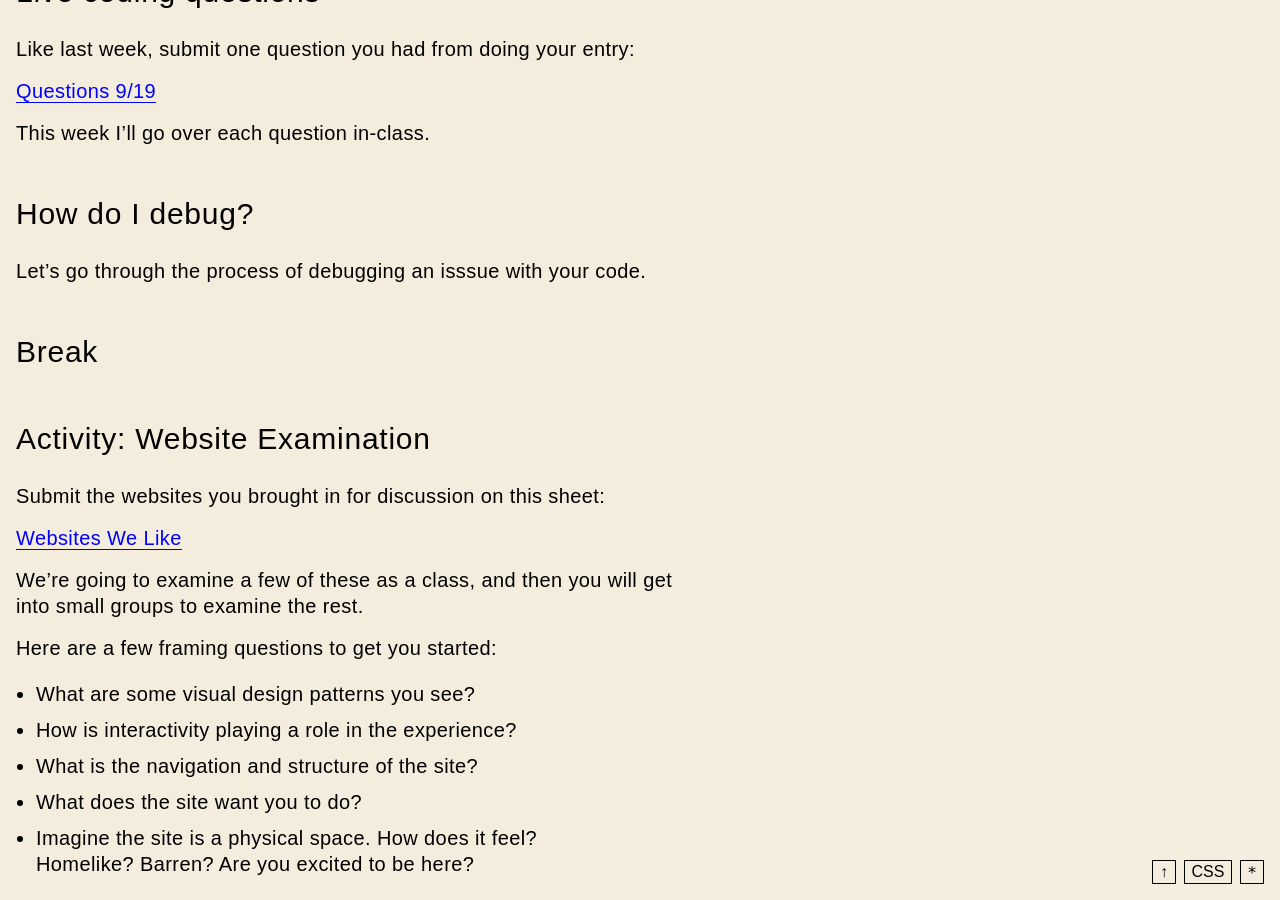
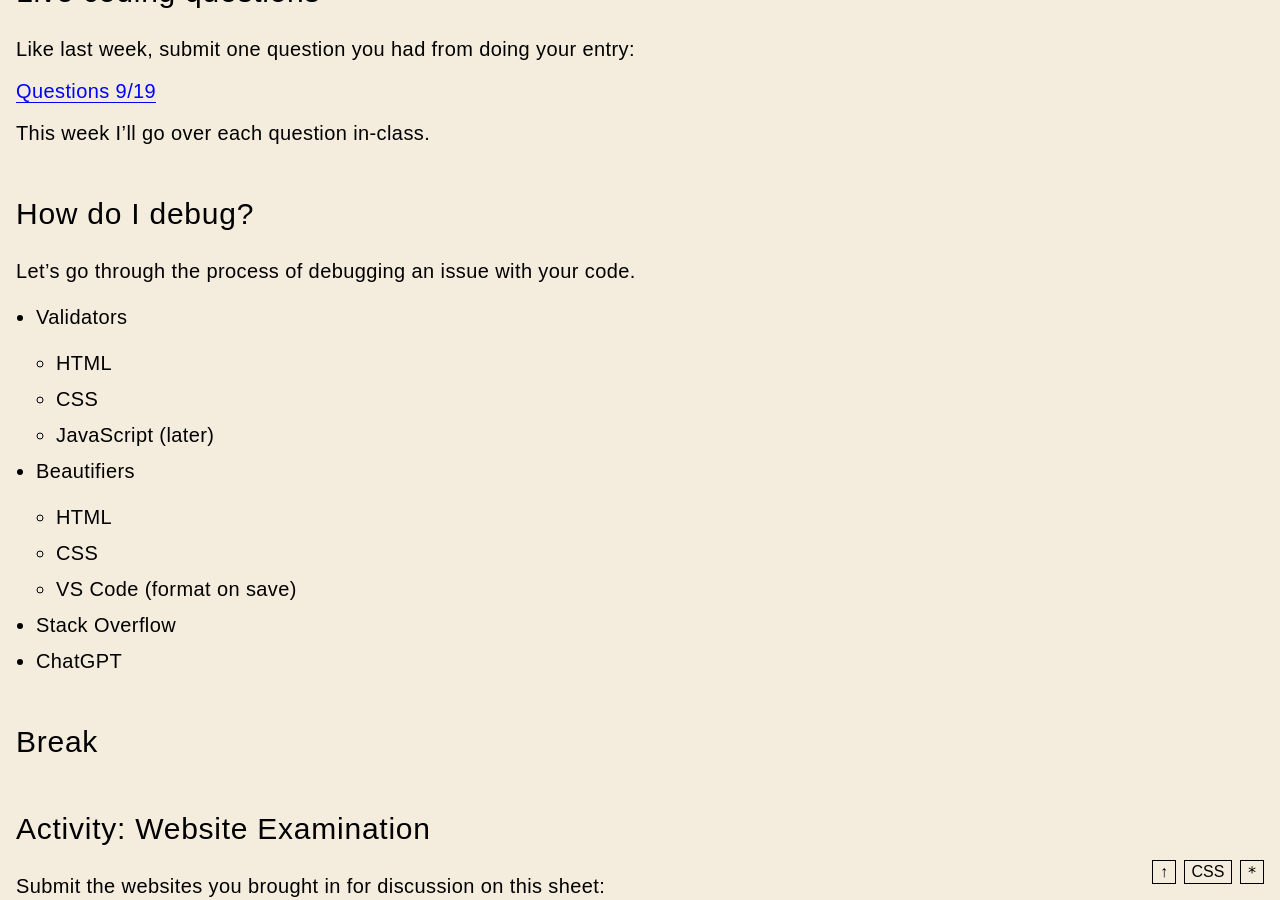
Before and after one commit to jackrieger/core-1-interaction, a Jekyll site: the page built from sessions/4/index.md, in a window 1280 px wide and 900 px high, scrolled down 312 px. Built offline with Jekyll 4.4.1, drawn with Linux system fonts in a browser that asks for light colours; some of the changed text lies outside the part shown.

Commit message:
Update session 4

```diff
--- a/sessions/4/index.md
+++ b/sessions/4/index.md
@@ -12,7 +12,18 @@ This week I'll go over each question in-class.
 
 ## How do I debug?
 
-Let's go through the process of debugging an isssue with your code.
+Let's go through the process of debugging an issue with your code.
+
+- Validators
+  - HTML
+  - CSS
+  - JavaScript (later)
+- Beautifiers
+  - HTML
+  - CSS
+  - VS Code (format on save)
+- Stack Overflow
+- ChatGPT
 
 ## Break
 
```
Also changed, not shown: other parts of sessions/4/index.md (+0 -2 lines).
